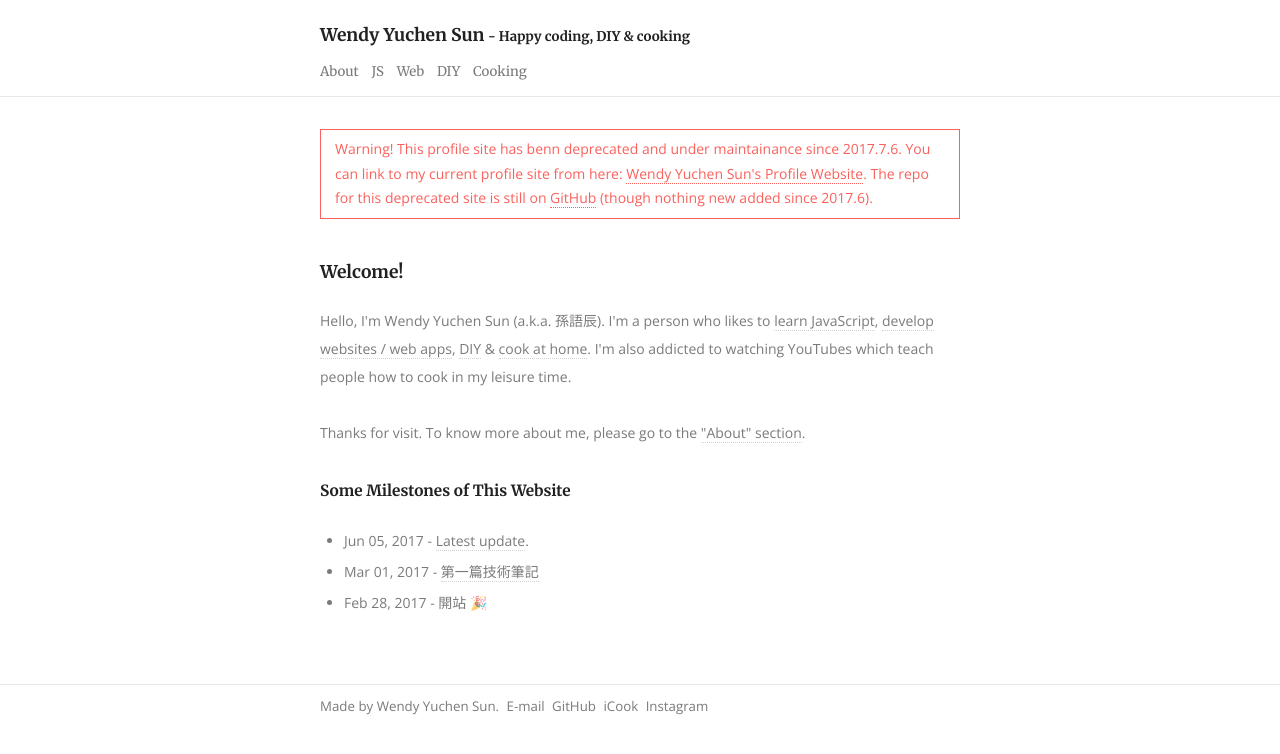
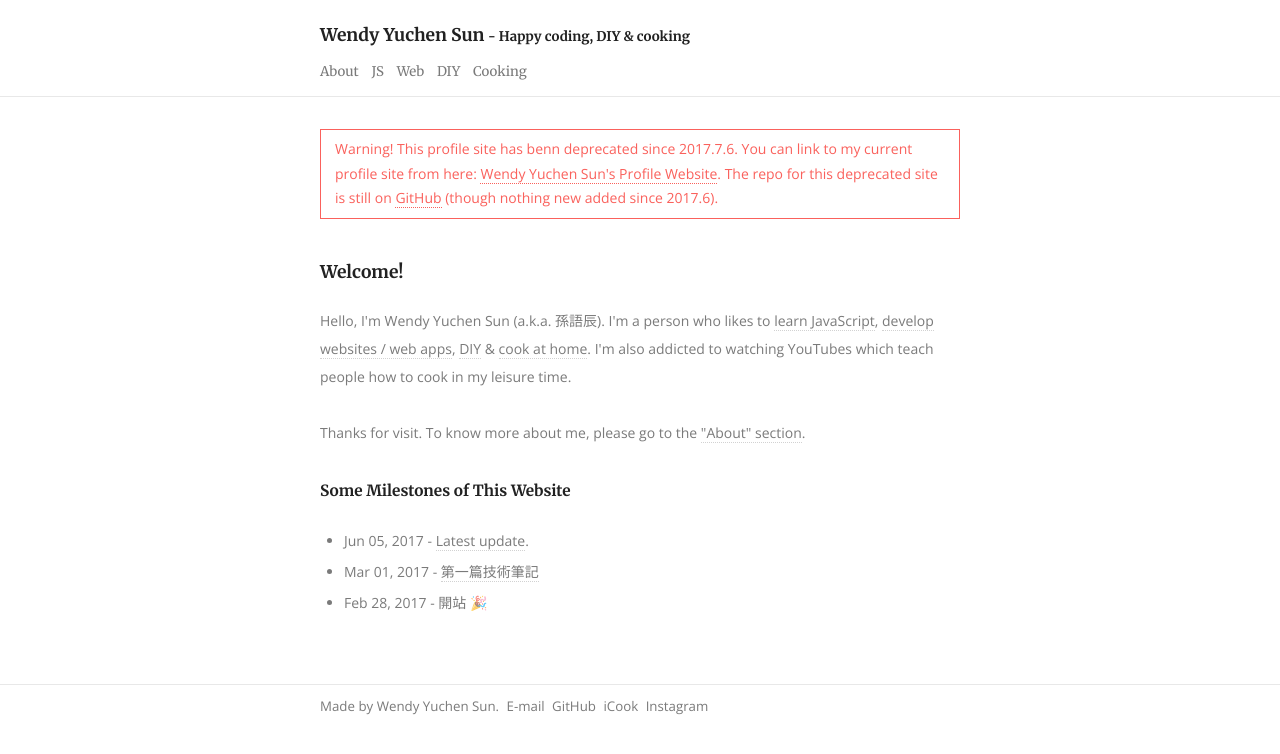
Before and after one commit to wendyyuchensun/wendyyuchensun.github.io, a Jekyll site: the page built from index.html, in a window 1280 px wide. Shown: the top 754 px of the page. Built offline with Jekyll 4.4.1, drawn with Linux system fonts in a browser that asks for light colours.

Commit message:
Fix typo

```diff
--- a/_layouts/default.html
+++ b/_layouts/default.html
@@ -13,7 +13,7 @@
     <main>
       <div class="container">
         <div id="warning">
-          Warning! This profile site has benn deprecated and under maintainance since 2017.7.6.
+          Warning! This profile site has benn deprecated since 2017.7.6.
           You can link to my current profile site from here: <a href="http://wendyyuchensun.com">Wendy Yuchen Sun's Profile Website</a>.
           The repo for this deprecated site is still on <a href="https://github.com/wendyyuchensun/wendyyuchensun.github.io">GitHub</a> (though nothing new added since 2017.6).
         </div>
```
